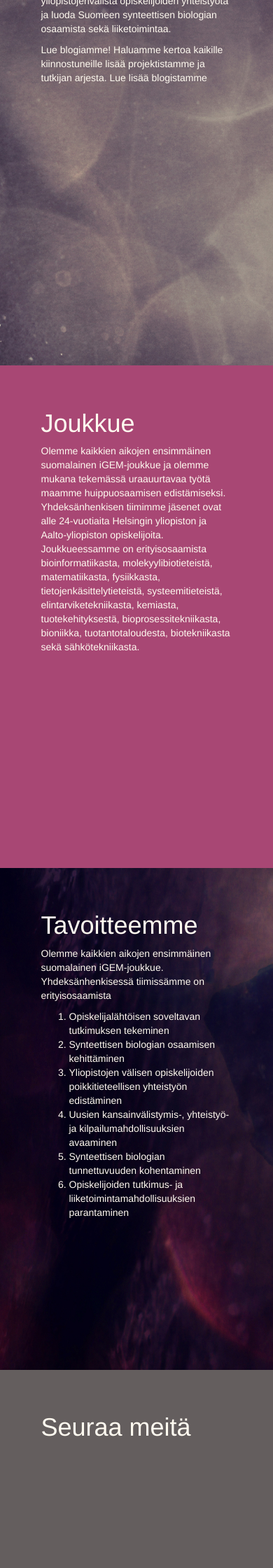
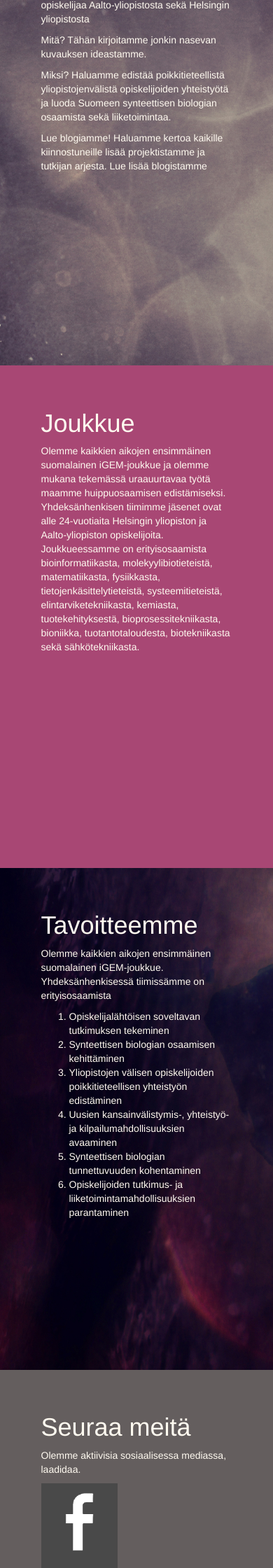
Before and after one commit to iGEM-QSF/igem-sivut, a PHP site: page / in a window 390 px wide. Shown: the part 330-2570 px from the top of the page at 70% size. Run offline with PHP 8.4, Linux system fonts and the light colour scheme.

Commit message:
minor style adjustments

```diff
--- a/css/stylesheet.css
+++ b/css/stylesheet.css
@@ -1,5 +1,9 @@
 #logo{
 	height:13vh;
+}
+
+header #logo {
+	height:9vh;
 }
 
 body {
@@ -7,13 +11,8 @@ body {
 	background-size: cover;
 }
 
-.vertical-text{
-	display: inline-block;
-    vertical-align: middle;
-    float: none;
-}
-
 .what{
+	padding-top: 20vh;
 	background-image:url('../txture7.jpg');
 	background-size: cover;
 	height:100vh;
@@ -39,7 +38,7 @@ body {
 
 .support {
 	background-color: #F2EE74;
-	color:;
+	color:black;
 }
 
 article {
@@ -53,6 +52,7 @@ article {
 
 header a {
 	color: white;
+	padding-left: 1.5vw;
 }
 
 header a:hover{
@@ -61,6 +61,7 @@ header a:hover{
 
 footer a {
 	color: white;
+	padding-left: 1.5vw;
 }
 
 footer a:hover{
@@ -78,15 +79,26 @@ header {
 }
 
 footer {
-	margin-top:-20px;
+	padding-top: 20px;
 	color:white;
-	background-color:rgba(0,0,0,0.5);
+	background-image:url('../txture7.jpg');
+	background-size: cover;
 }
 
 header #navigation {
 }
 
 footer #navigation {
+	margin-top: 3vh;
+	margin-bottom: 1vh;
+}
+
+footer .bottom {
+	background-color:rgba(0,0,0,0.5);
+	padding-bottom: 0.5vh;
+}
+
+footer h2 {
 }
 
 #copyright {
--- a/index.html
+++ b/index.html
@@ -20,7 +20,6 @@
         <![endif]-->
 
         <!-- Custom styles for this template -->
-        <link href="carousel.css" rel="stylesheet">
     </head>
     <body>
     <header>
@@ -31,6 +30,7 @@
                     <a>Projekti</a>
                     <a>Joukkue</a>
                     <a>Partnerit</a>
+                    <a>Blogi</a>
                 </nav>
             </div>
             <div class="row text-center" id="logobar">
@@ -100,8 +100,19 @@
         <h1>Seuraa meitä</h1>
         <div class="content">
             <p>
-
+                Olemme aktiivisia sosiaalisessa mediassa, laadidaa.
             </p>
+            <div class="row">
+                <div class="col-sm-2">
+                    <a href="https://www.facebook.com/AaltoHelsinki"> <img src="facebook.png" id="logo"></a>
+                </div>
+                <div class="col-sm-2">
+                    <a href="https://www.twitter.com/AaltoHelsinki"> <img src="twitter.png" id="logo"></a>
+                </div>
+                <div class="col-sm-2">
+                    <img src="" id="logo">
+                </div>
+            </div>
         </div>
     </article>
     <article class="idea">
@@ -138,28 +149,33 @@
         <div id="sponsors" class="text-center">
             <h2>Yhteistyössä</h2>
             <div class="row">
-                <div class="col-sm-4">
-                    <img src="aalto.png" id="logo">
+                <div class="col-sm-3"></div>
+                <div class="col-sm-2">
+                    <a href="http://www.aalto.fi/"><img src="aalto.png" id="logo"></a>
                 </div>
-                <div class="col-sm-4">
-                    <img src="helsinki.png" id="logo">
+                <div class="col-sm-2">
+                    <a href="http://www.helsinki.fi/yliopisto/"> <img src="helsinki.png" id="logo"></a>
                 </div>
-                <div class="col-sm-4">
-                    <img src="flowdock.png" id="logo">
+                <div class="col-sm-2">
+                    <a href="https://www.flowdock.com/"> <img src="flowdock.png" id="logo"></a>
+                </div>
+                <div class="col-sm-3"></div>
             </div>
         </div>
-        </div>
+        <div class="bottom">
             <div class="text-center" id="navigation">
                 <nav>
                     <a>Etusivu</a>
                     <a>Projekti</a>
                     <a>Joukkue</a>
                     <a>Partnerit</a>
+                    <a>Blogi</a>
                 </nav>
             </div>
             <div class="text-center" id="copyright">
                 <p>© Aalto-Helsinki 2014</p>
             </div>
+        </div>
     </footer>
     </body>
 </html>
```
Lines whose indentation alone changed are shown as unchanged.
